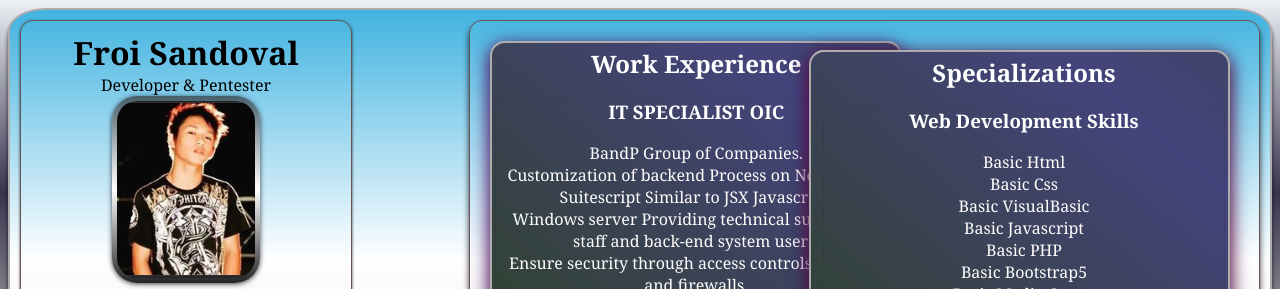
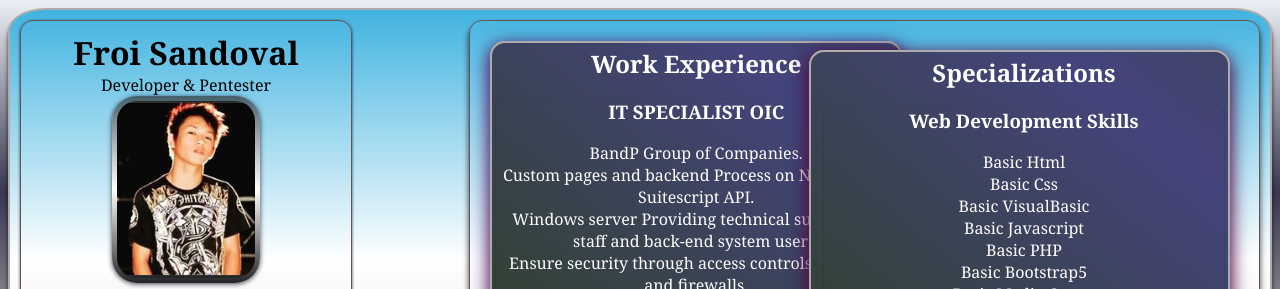
Before and after one commit to Bossfroi/Resume, a plain HTML site: page index.html in a window 1280 px wide. Shown: the top 289 px of the page. Drawn offline with Linux system fonts and the light colour scheme.

Commit message:
08-10-23

```diff
--- a/index.html
+++ b/index.html
@@ -53,7 +53,7 @@
                 <div class="-cardex">
                     <h3 >IT SPECIALIST OIC</h3>
                     <p>BandP Group of Companies.</p>
-                    <p>Customization of backend Process on Netsuite tru Suitescript Similar to JSX Javascript.</p>
+                    <p>Custom pages and backend Process on Netsuite tru Suitescript API.</p>
                     <p>Windows server Providing technical support for staff and back-end system users. </p>
                     <p>Ensure security through access controls, backups and firewalls.</p>
                     <p>IT Recommendation for Company improvements and Purchases equipment.</p>
```
